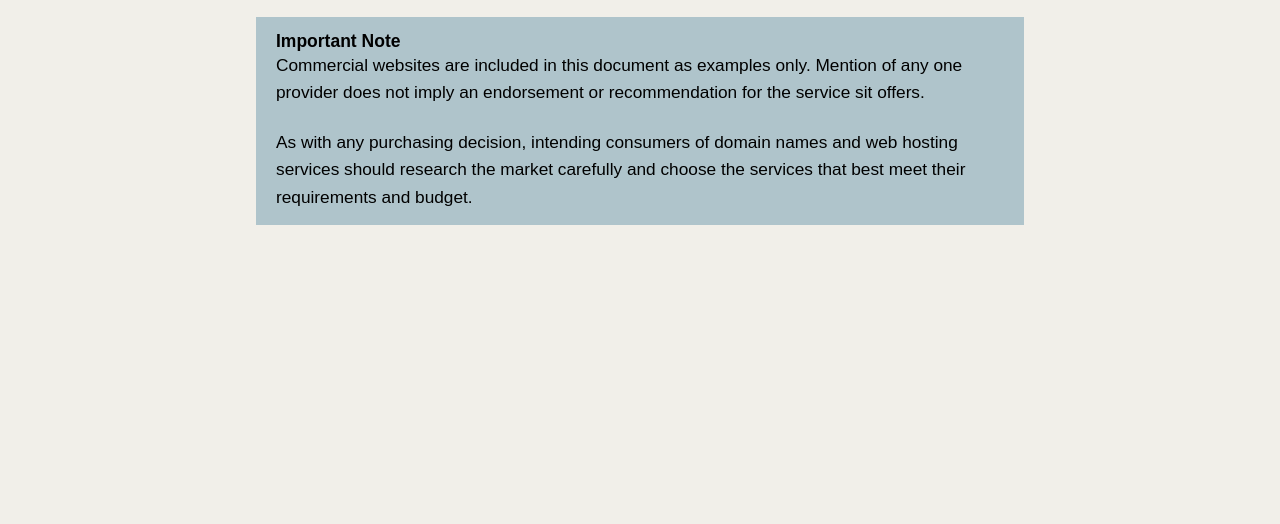
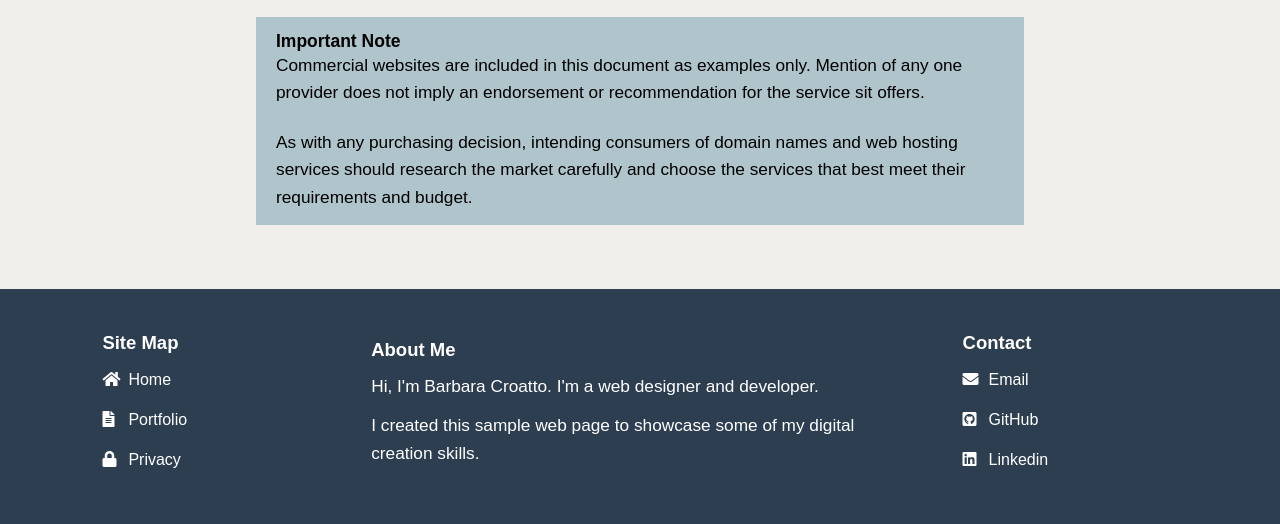
Before and after one commit to bcroatto/bcroatto.github.io, a plain HTML site: page Portfolio/how-to-set-up-a-website/index.html in a window 1280 px wide. Shown: the part 6310-6834 px from the top of the page. Before the commit the page ends 6535 px from the top, so only its background shows below. Drawn offline with Linux system fonts and the light colour scheme.

Commit message:
how-to-set-up-a-website with footer

```diff
--- a/Portfolio/how-to-set-up-a-website/assets/css/how-to-set-up-a-website.css
+++ b/Portfolio/how-to-set-up-a-website/assets/css/how-to-set-up-a-website.css
@@ -179,3 +179,95 @@ ul li, ol li {
  .box-highlight p:last-child { margin-bottom: 0 }
  .box-highlight ul { margin-bottom: 0 }
  .box-highlight ul li:last-child { margin-bottom: 0 }
+
+
+ /* == Begin footer CSS == */
+
+/* Outer footer parent container */
+.container-footer {
+	display: flex;
+	justify-content: space-between;
+   flex-wrap: wrap;
+   background-color:#2c3e50
+}
+
+/* Desktop footer - inside padding  */
+@media all and (min-width:768px) {
+	.container-footer { padding: 3% 8% 3% 8% }
+}
+
+/* Mobiles footer - inside padding */
+@media all and (max-width:767px) {
+	.container-footer { padding: 12% 8% 1% 8% }
+}
+
+/* Inner footer columns */
+
+/* Desktops - 3 columns */
+@media all and (min-width:768px) {
+   .container-footer .item-3:nth-child(1) { width: 20% }
+   .container-footer .item-3:nth-child(2) {
+      width: 50%;
+      /* text-align: center */
+   }
+   .container-footer .item-3:nth-child(3) {
+      width: 20%;
+   }
+}
+
+/* Mobiles - 1 column */
+@media all and (max-width:767px) {
+	.container-footer .item-3 {
+      width: 100%;
+      margin-bottom: 10%
+   }
+   .container-footer .item-3:nth-child(2) { order: 1 }
+   .container-footer .item-3:nth-child(1) { order: 2 }
+   .container-footer .item-3:nth-child(3) { order: 3 }
+}
+
+/* Styles for footer background, text, icons and links */
+
+.container-footer .item-3 h4,
+.container-footer .item-3 p,
+.container-footer .item-3 p i,
+.container-footer .item-3 p a {
+   color: #fff
+}
+
+.container-footer .item-3 h4 {
+   font-weight: bold;
+   /* text-transform: uppercase */
+   margin-bottom: 12px;
+   font-size: calc(17px + (19 - 17) * ((100vw - 320px)/(1600 - 320)));
+}
+
+.container-footer .item-3 p {
+   font-weight: normal;
+   margin-bottom: 12px;
+   font-size: calc(15px + (18 - 15) * ((100vw - 320px)/(1600 - 320)));
+   line-height: 1.6
+}
+
+.container-footer .item-3 i {
+   padding-right: 26px;
+}
+
+.container-footer .item-3 p a {
+   text-decoration: none;
+   border-bottom-style: solid;
+   border-bottom-width: 2px;
+   padding-bottom:2px;
+}
+
+.container-footer .item-3 p a:link,
+.container-footer .item-3 p a:visited  {
+   border-bottom-color: transparent;
+}
+
+.container-footer .item-3 p a:hover,
+.container-footer .item-3 p a:active  {
+   border-bottom-color: #fff
+}
+
+/* == End footer CSS == */
--- a/Portfolio/how-to-set-up-a-website/index.html
+++ b/Portfolio/how-to-set-up-a-website/index.html
@@ -13,16 +13,19 @@
 
 	<link rel="stylesheet" href="assets/css/how-to-set-up-a-website.css">
 
+	<!-- Link to icons for Font Awesome 5 -->
+	<link rel="stylesheet" href="https://cdnjs.cloudflare.com/ajax/libs/font-awesome/5.11.2/css/all.min.css">
+
 	<!-- Styles for Cookie Consent Popup Message  -->
 	<link rel="stylesheet" type="text/css" href="https://cdn.jsdelivr.net/npm/cookieconsent@3/build/cookieconsent.min.css" />
 
 	<!-- Global site tag (gtag.js) - Google Analytics -->
 	<script async src="https://www.googletagmanager.com/gtag/js?id=UA-159176801-1"></script>
 	<script>
-  	window.dataLayer = window.dataLayer || [];
-  	function gtag(){dataLayer.push(arguments);}
-  	gtag('js', new Date());
-  	gtag('config', 'UA-159176801-1');
+	  window.dataLayer = window.dataLayer || [];
+	  function gtag(){dataLayer.push(arguments);}
+	  gtag('js', new Date());
+	  gtag('config', 'UA-159176801-1');
 	</script>
 
 </head>
@@ -162,6 +165,39 @@
 		</div>
 	</div>
 
+<!-- Begin HTML footer -->
+
+<div class="container-footer">
+
+	<div class="item-3">
+
+		<h4>Site Map</h4>
+		<p><i class="fas fa-home fa-fw"></i><a href="../../index.html">Home</a>
+		<p><i class="fas fa-file-alt fa-fw"></i><a href="../../index.html">Portfolio</a>
+		<p><i class="fas fa-lock fa-fw"></i><a href="../../privacy.html">Privacy</a>
+
+	</div>
+
+	<div class="item-3">
+		<h4>About Me</h4>
+		<p>Hi, I'm Barbara Croatto. I'm a web designer and developer.</p>
+
+		<p>I created this sample web page to showcase some of my digital creation skills.</p>
+	</div>
+
+	<div class="item-3">
+		<h4>Contact</h4>
+		<p><i class="fas fa-envelope fa-fw"></i><a href="mailto:bcroatto@gmail.com">Email</a></p>
+		<p><i class="fab fa-github-square fa-fw"></i><a href="https://www.github.com/bcroatto" target="_blank">GitHub</a></p>
+		<p><i class="fab fa-linkedin fa-fw"></i><a href="https://www.linkedin.com/in/barbara-croatto-2285665/" target="_blank">Linkedin</a></p>
+	</div>
+
+</div>
+
+<!-- End HTML footer -->
+
+
+
 	<!-- JavaScript for Cookie Consent Popup Message -->
 	<script src="https://cdn.jsdelivr.net/npm/cookieconsent@3/build/cookieconsent.min.js" data-cfasync="false"></script>
 <script>
```
